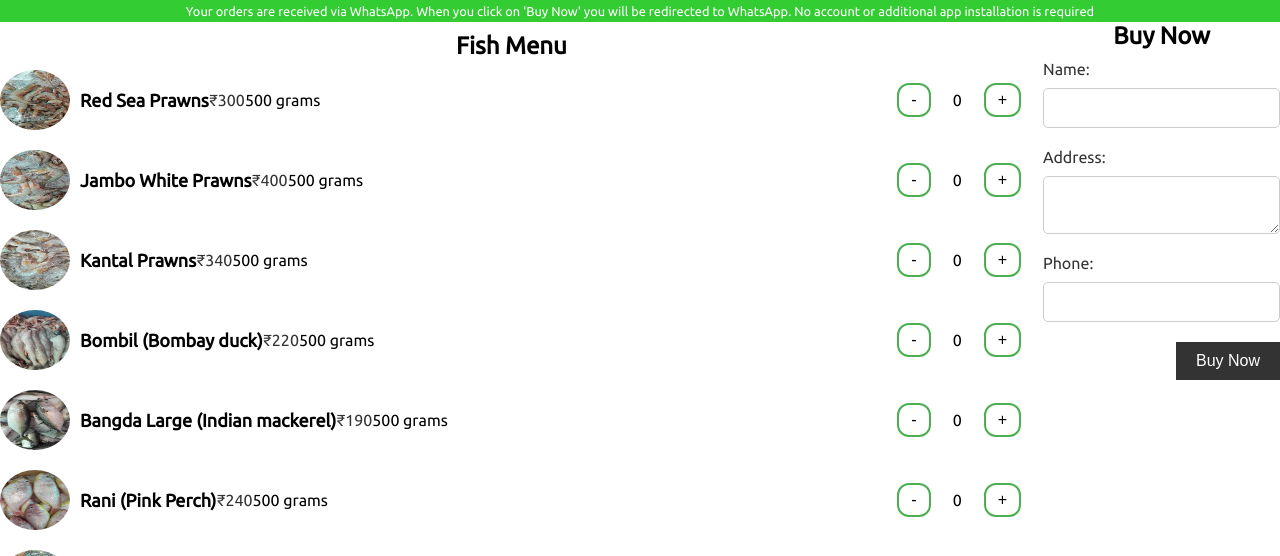
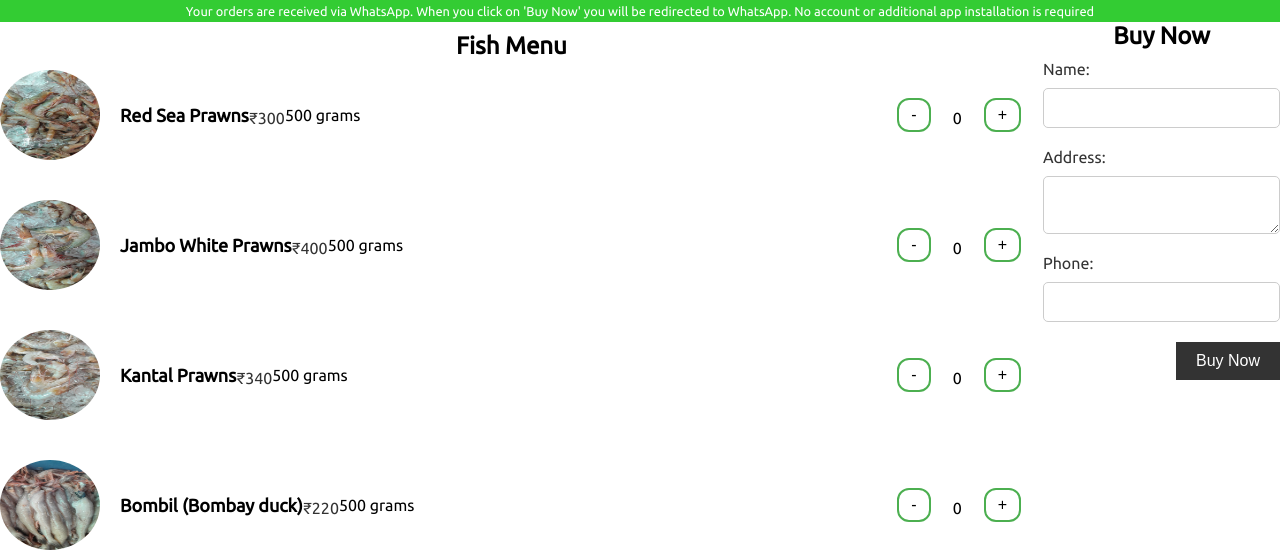
Before and after one commit to SeaCutter/SeaCuts, a plain HTML site: page index.html in a window 1280 px wide. Shown: the part 203-759 px from the top of the page. Drawn offline with nearby package versions, Linux system fonts and the light colour scheme.

Commit message:
Update style.css

```diff
--- a/style.css
+++ b/style.css
@@ -177,14 +177,19 @@ main {
 .fish-menu li {
   display: flex;
   align-items: center;
-  margin-bottom: 20px;
+  margin-bottom: 40px; /* Increase the margin-bottom value to add more space */
 }
 
 .fish-menu li img {
-  width: 70px;
-  height: 60px;
+  width: 100px; /* Adjust the width as desired */
+  height: 90px; /* Adjust the height as desired */
   border-radius: 50%;
-  margin-right: 10px;
+  margin-right: 20px; /* Increase the margin-right value to add more space */
+}
+
+.fish-menu li .item-details {
+  display: flex;
+  flex-direction: column;
 }
 
 .fish-menu li h3 {
@@ -195,7 +200,12 @@ main {
 .fish-menu li .price {
   font-size: 16px;
   color: #333;
-  margin: 5px 0;
+  margin-top: 5px;
+}
+
+.fish-menu li .count {
+  font-size: 16px;
+  margin-top: 5px;
 }
 
 .fish-menu li .add-to-cart {
@@ -219,6 +229,7 @@ main {
   background-color: #4CAF50;
   color: white;
 }
+
 
 
 /* cart */
```
